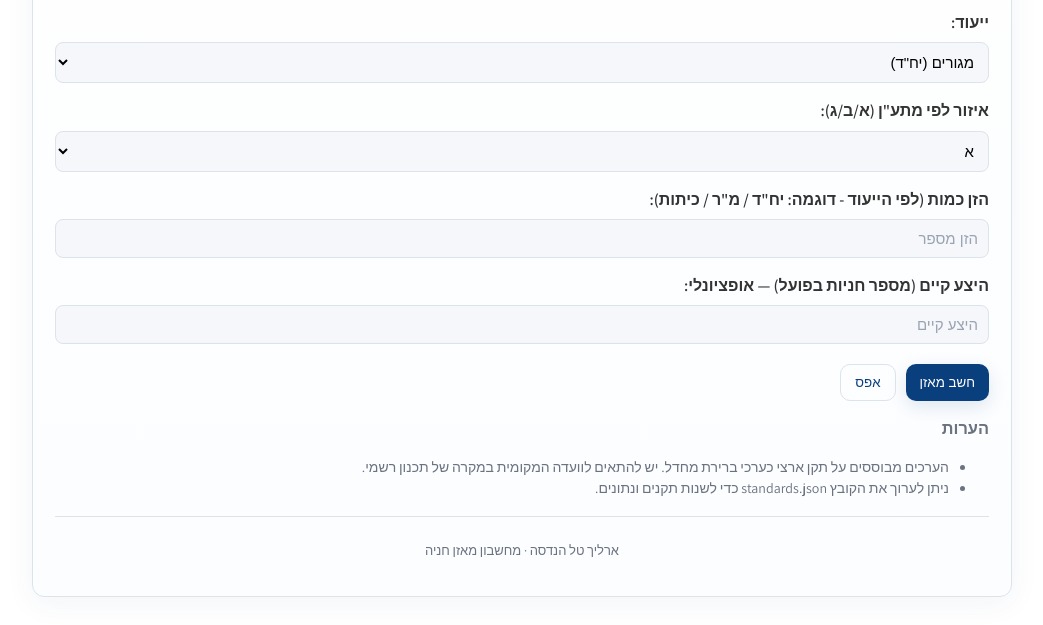
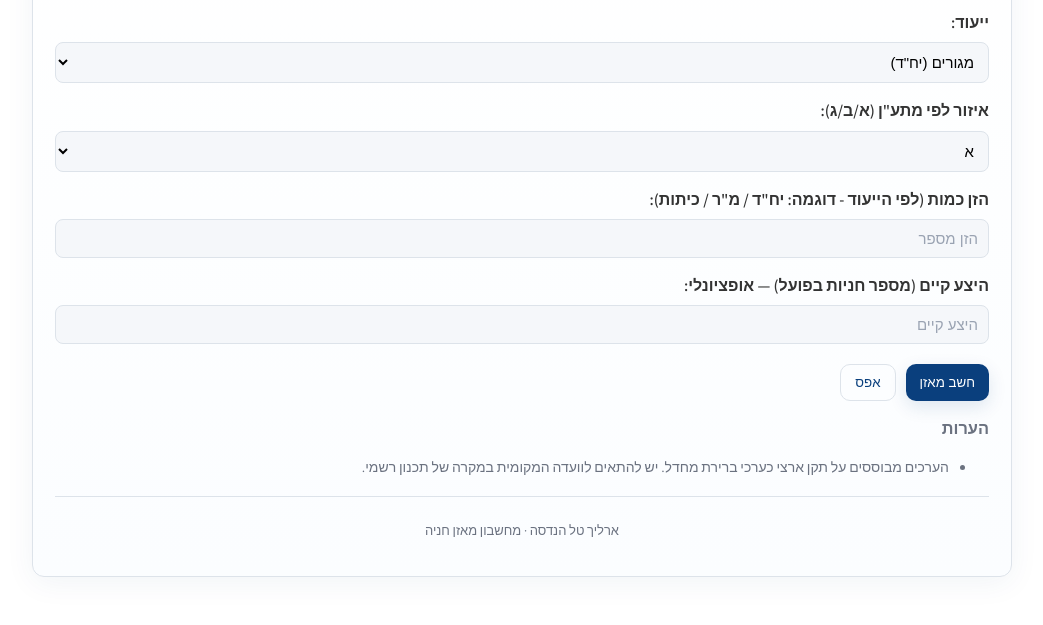
Before and after one commit to erlichtaloffice/erlichEngineers, a plain HTML site: page index.html in a window 1280 px wide. Shown: the part 191-816 px from the top of the page, without its empty margins (118-1161 px from the left). Drawn offline with Linux system fonts and the light colour scheme.

Commit message:
Update index.html

```diff
--- a/index.html
+++ b/index.html
@@ -3,7 +3,7 @@
 <head>
   <meta charset="utf-8" />
   <meta name="viewport" content="width=device-width,initial-scale=1" />
-  <title>מחשבון מאזן חניה – ארליך טל הנדסה</title>
+  <title>מחשבון מאזן חניה – ארליך טל מהנדסים</title>
   <link href="https://fonts.googleapis.com/css2?family=Assistant:wght@300;400;600;700&display=swap" rel="stylesheet">
   <link rel="stylesheet" href="style.css" />
 </head>
@@ -60,7 +60,6 @@
         <h3>הערות</h3>
         <ul>
           <li>הערכים מבוססים על תקן ארצי כערכי ברירת מחדל. יש להתאים לוועדה המקומית במקרה של תכנון רשמי.</li>
-          <li>ניתן לערוך את הקובץ standards.json כדי לשנות תקנים ונתונים.</li>
         </ul>
       </section>
     </main>
```
